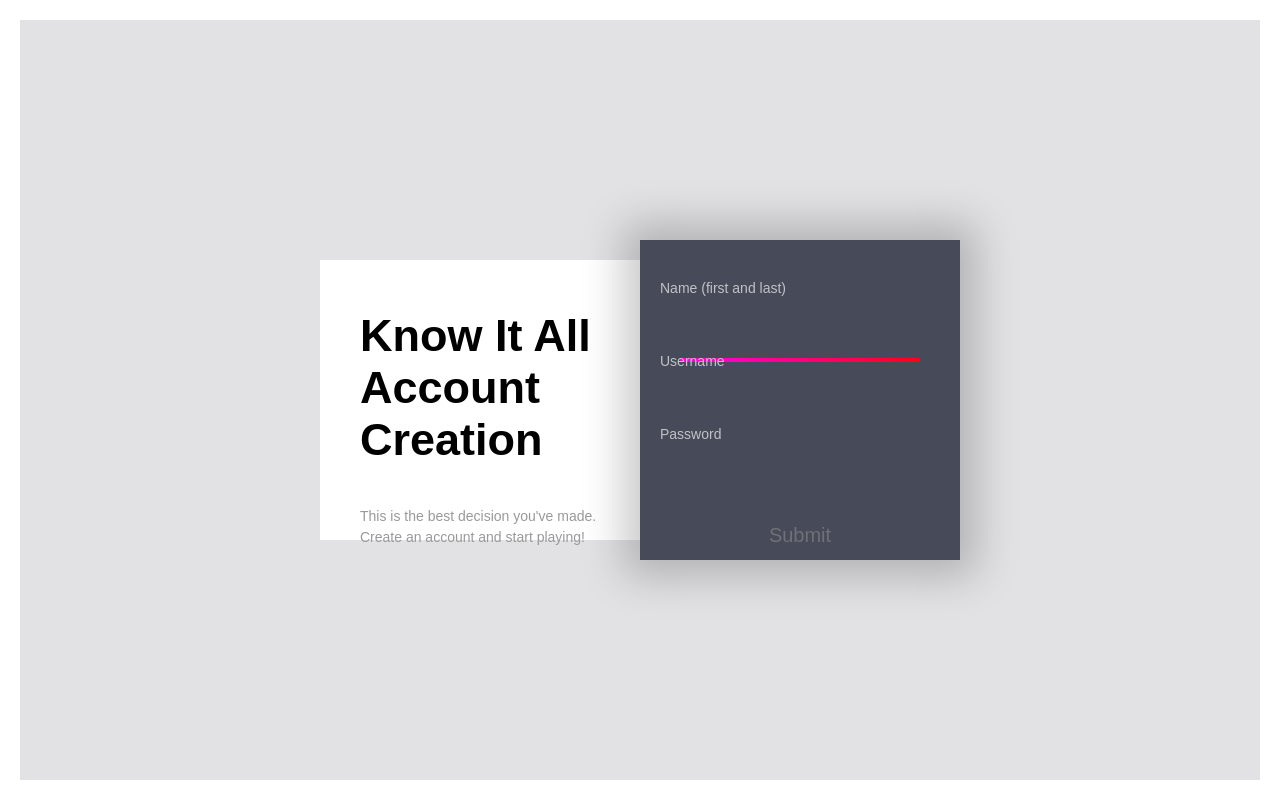
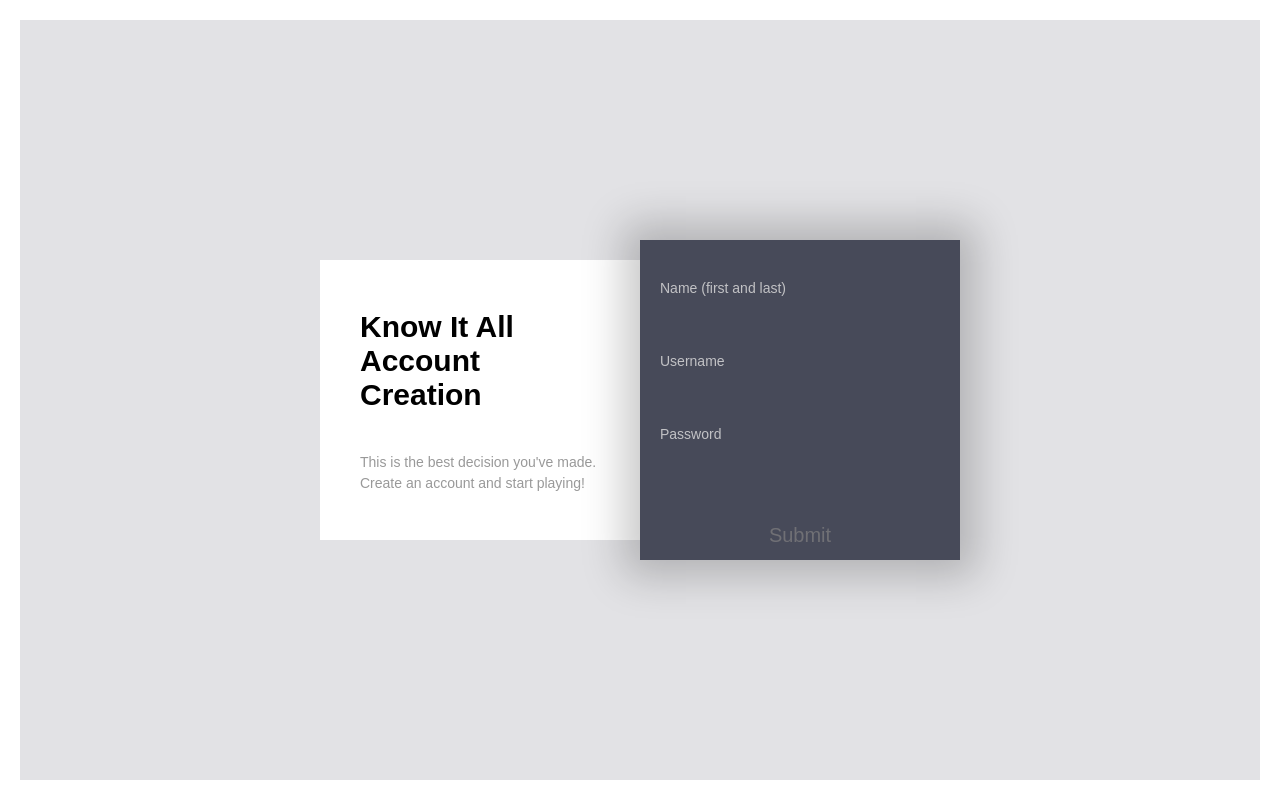
Before and after one commit to yaminiPonugoti/know-it-all, a website: page signup.html in a window 1280 px wide. Drawn offline with Linux system fonts and the light colour scheme; a web font is replaced by a local one.

Commit message:
Update signup.html
Was still off so trying to fix

```diff
--- a/signup.html
+++ b/signup.html
@@ -117,7 +117,7 @@ body {
   }
 }
 .login {
-  font-size: 45px;
+  font-size: 30px;
   font-weight: 900;
   margin: 50px 40px 40px;
 }
@@ -205,25 +205,6 @@ input::-moz-focus-inner {
 		  </div>
 		  <div class="right">
 			<svg viewBox="0 0 320 300">
-			  <defs>
-				<linearGradient
-								inkscape:collect="always"
-								id="linearGradient"
-								x1="13"
-								y1="193.49992"
-								x2="307"
-								y2="193.49992"
-								gradientUnits="userSpaceOnUse">
-				  <stop
-						style="stop-color:#ff00ff;"
-						offset="0"
-						id="stop876" />
-				  <stop
-						style="stop-color:#ff0000;"
-						offset="1"
-						id="stop878" />
-				</linearGradient>
-			  </defs>
 			  <path d="m 40,120.00016 239.99984,-3.2e-4 c 0,0 24.99263,0.79932 25.00016,35.00016 0.008,34.20084 -25.00016,35 -25.00016,35 h -239.99984 c 0,-0.0205 -25,4.01348 -25,38.5 0,34.48652 25,38.5 25,38.5 h 215 c 0,0 20,-0.99604 20,-25 0,-24.00396 -20,-25 -20,-25 h -190 c 0,0 -20,1.71033 -20,25 0,24.00396 20,25 20,25 h 168.57143" />
 			</svg>
 			<div class="login-form">
```
